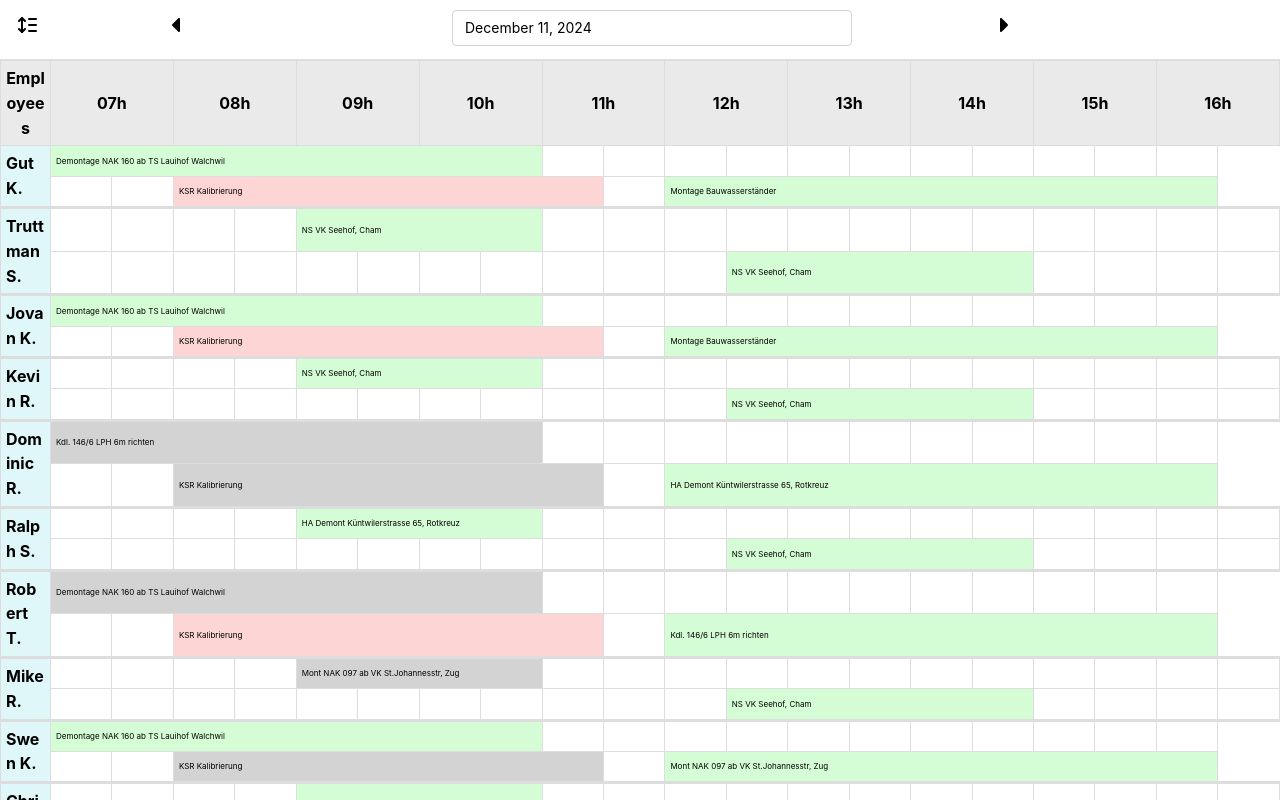
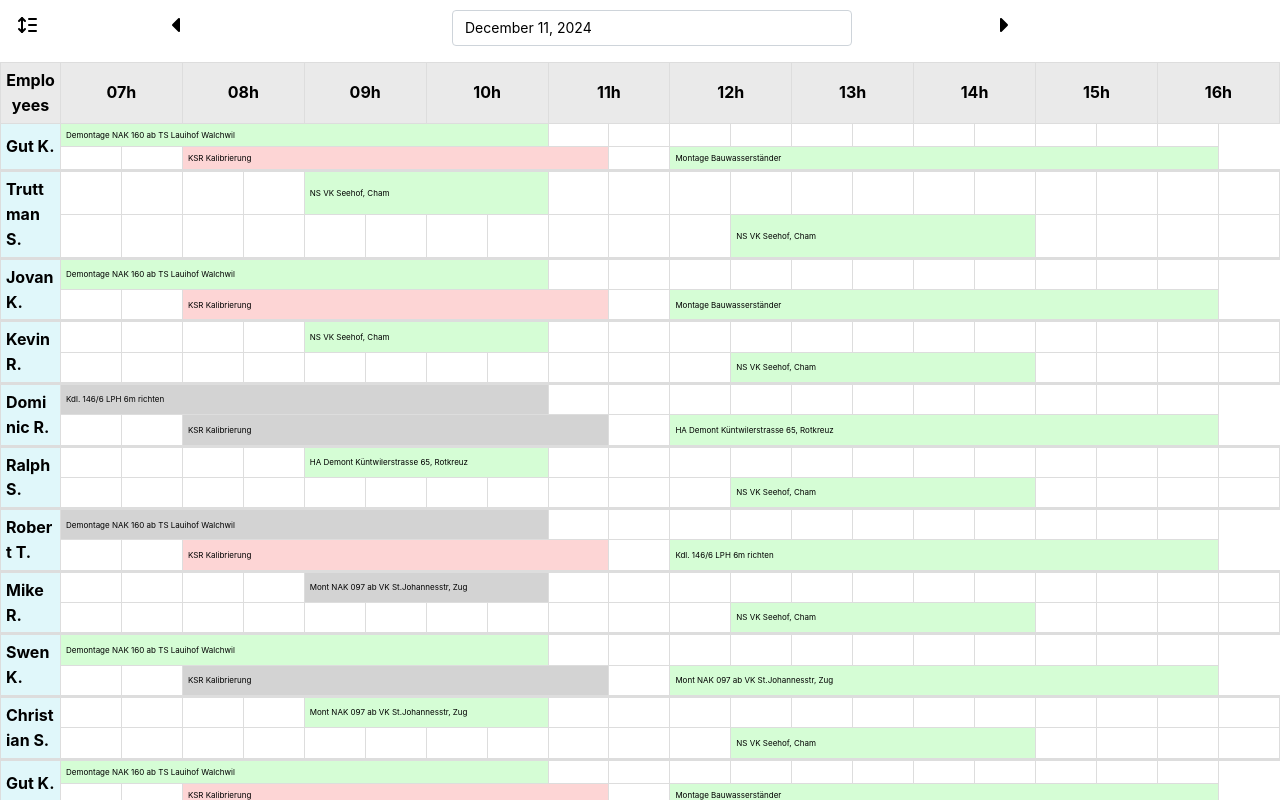
Before and after one commit to ddinic2/scheduled-events.io, a Next.js app: page / in a window 1280 px wide. Shown: the top 800 px of the page. Built offline with nearby package versions, Linux system fonts and the light colour scheme.

Commit message:
remove appShell - pt2

```diff
--- a/src/components/layouts/home/static-example.tsx
+++ b/src/components/layouts/home/static-example.tsx
@@ -9,7 +9,7 @@ const StaticExample = ({ type }: StaticExampleProps) => {
                 <table>
                     <thead>
                         <tr>
-                            <th style={{ width: '50px' }}>Employees</th>
+                            <th style={{ width: '60px' }}>Employees</th>
                             <th colSpan={2}>07h</th>
                             <th colSpan={2}>08h</th>
                             <th colSpan={2}>09h</th>
@@ -723,7 +723,7 @@ const StaticExample = ({ type }: StaticExampleProps) => {
                 <table>
                     <thead>
                         <tr>
-                            <th style={{ width: '50px' }}>Employees</th>
+                            <th style={{ width: '60px' }}>Employees</th>
                             <th colSpan={2}>Mon 2.2.</th>
                             <th colSpan={2}>Tue 4.2.</th>
                             <th colSpan={2}>Wed 5.2.</th>
--- a/src/components/modals/previw-mode-modal/previw-mode-modal.tsx
+++ b/src/components/modals/previw-mode-modal/previw-mode-modal.tsx
@@ -9,7 +9,7 @@ export const PreviewModeModal = () => {
         <Modal opened={isOpen} onClose={close} size="sm" withCloseButton={true} title={"Select mode"}>
             <Select
                 data={
-                    ['DAY', 'WEEK', 'MONTH']?.map((p: any) => {
+                    ['DAY', 'WEEK']?.map((p: any) => {
                         return { value: p, label: p, key: p };
                     }) || []
                 }
@@ -21,6 +21,8 @@ export const PreviewModeModal = () => {
                 }}
             />
 
+{/* , 'MONTH' */}
+
         </Modal>
     );
 };
--- a/src/pages/_app.tsx
+++ b/src/pages/_app.tsx
@@ -8,6 +8,8 @@ import '@mantine/core/styles.css';
 import '@mantine/dates/styles.css';
 import { useDisclosure } from "@mantine/hooks";
 import Header from "../components/header/header";
+import StaticExample from "@/components/layouts/home/static-example";
+import { usePreviewModalStore } from "@/stores/preview-mode-store";
 
 
 // requireAuth is used to check if the page requires authentication
@@ -21,46 +23,49 @@ type AppPropsWithAuth = AppProps & {
 const App = ({ Component, pageProps }: AppPropsWithAuth) => {
 
   const [opened, { toggle }] = useDisclosure();
+  // console.log('APP.tsx', Component.requireAuth)
+
+  const { mode } = usePreviewModalStore();
 
 
   return (
-    <Providers session={pageProps.session}>
-      <AppShell
-        header={{ height: 60 }}
-        navbar={{
-          width: 0,
-          breakpoint: 'sm',
-          collapsed: { mobile: !opened },
-        }}
-        padding="md"
-      >
-        <AppShell.Header>
-          {/* <Burger
-            opened={opened}
-            onClick={toggle}
-            hiddenFrom="sm"
-            size="sm"
-          /> */}
-          <Header />
-        </AppShell.Header>
+    // <Providers session={pageProps.session}>
+    //   <AppShell
+    //     header={{ height: 60 }}
+    //     navbar={{
+    //       width: 0,
+    //       breakpoint: 'sm',
+    //       collapsed: { mobile: !opened },
+    //     }}
+    //     padding="md"
+    //   >
+    //     <AppShell.Header>
+    //       {/* <Burger
+    //         opened={opened}
+    //         onClick={toggle}
+    //         hiddenFrom="sm"
+    //         size="sm"
+    //       /> */}
+    //       <Header />
+    //     </AppShell.Header>
 
-        {/* <AppShell.Navbar p="md">Navbar</AppShell.Navbar> */}
+    //     {/* <AppShell.Navbar p="md">Navbar</AppShell.Navbar> */}
 
-        <AppShell.Main style={{
-              margin: '0',
-              padding: '60px 0'
-        }}><Component {...pageProps} /></AppShell.Main>
-      </AppShell>
+    //     <AppShell.Main style={{
+    //           margin: '0',
+    //           padding: '60px 0'
+    //     }}><Component {...pageProps} /></AppShell.Main>
+    //   </AppShell>
 
 
-    </Providers>
-    // <>
-    //   <Providers session={pageProps.session}>
-    //     <Header />
-    //     <StaticExample type={mode} />
-    //   </Providers>
+    // </Providers>
+    <>
+      <Providers session={pageProps.session}>
+        <Header />
+        <StaticExample type={mode} />
+      </Providers>
 
-    // </>
+    </>
 
   );
 };
```
